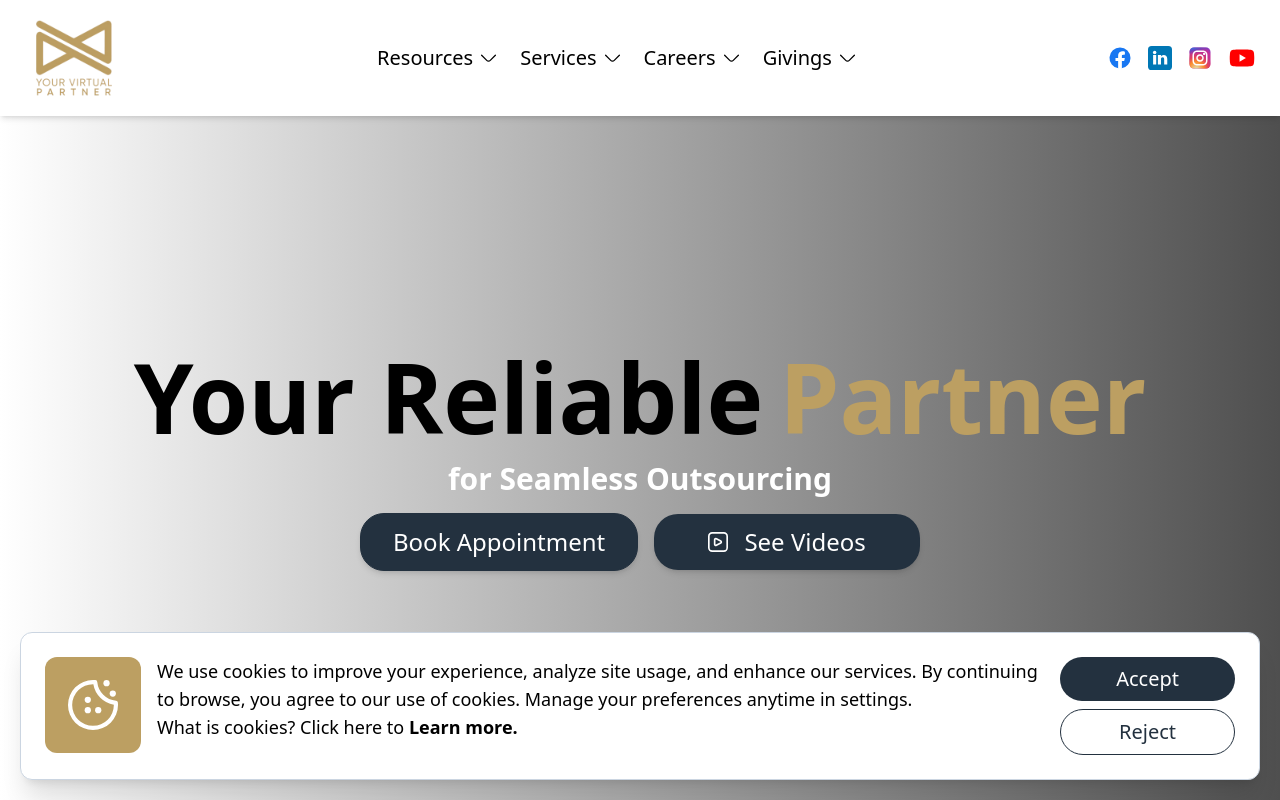
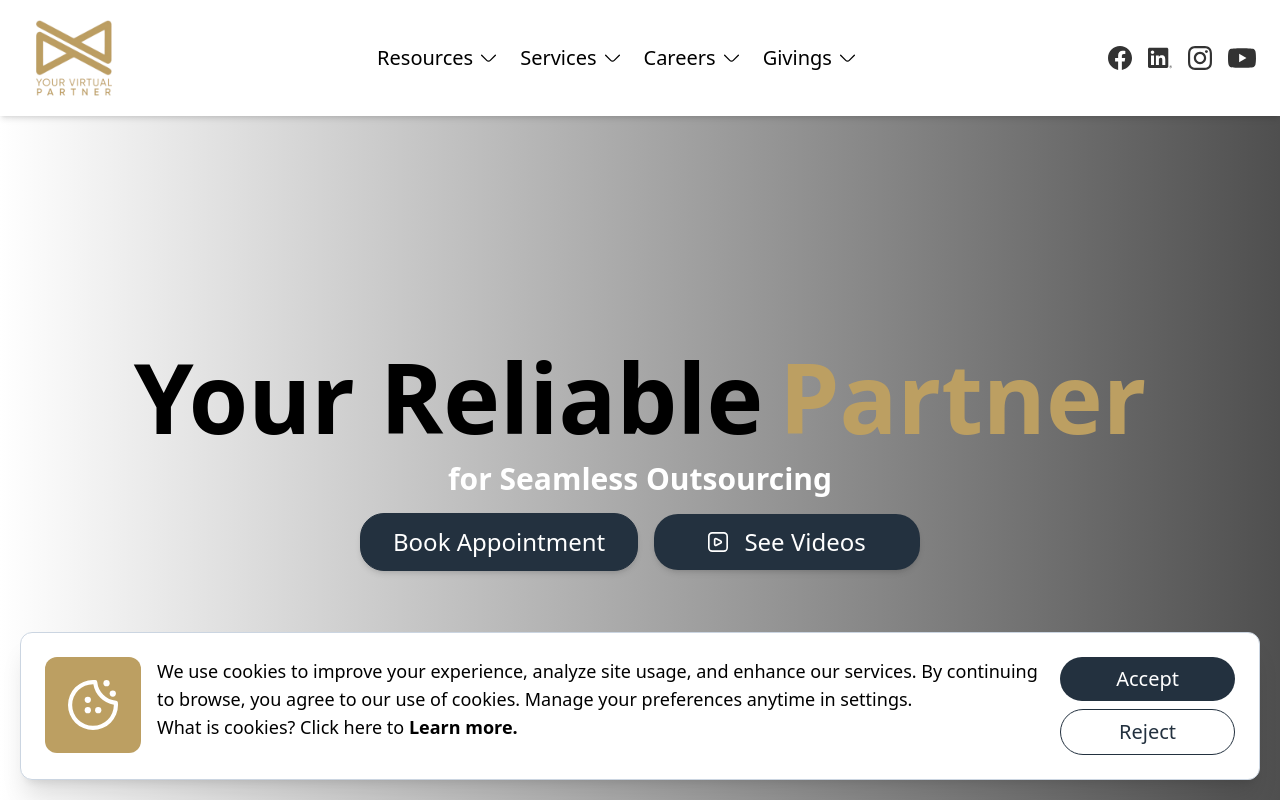
Before and after one commit to HelloJC24/yvp, a React (Vite) app: page /#/ in a window 1280 px wide. Shown: the top 800 px of the page. Built offline with nearby package versions, Linux system fonts and the light colour scheme.

Commit message:
new changes

```diff
--- a/src/App.jsx
+++ b/src/App.jsx
@@ -1,7 +1,7 @@
 import { BrowserRouter, Route, Routes } from "react-router-dom";
 import AboutUsScreen from "./screens/about";
 import ArticlesScreen from "./screens/articles";
-import CommingSoonScreen from "./screens/comming_soon";
+import ComingSoonScreen from "./screens/coming_soon";
 import ContactUsScreen from "./screens/contact";
 import HomeScreen from "./screens/home";
 
@@ -12,7 +12,7 @@ function App() {
         <Route path="/" element={<HomeScreen />} />
         <Route path="/about-us" element={<AboutUsScreen />} />
         <Route path="/contact-us" element={<ContactUsScreen />} />
-        <Route path="/comming-soon" element={<CommingSoonScreen />} />
+        <Route path="/coming-soon" element={<ComingSoonScreen />} />
         <Route path="/articles" element={<ArticlesScreen />} />
       </Routes>
     </BrowserRouter>
--- a/src/components/Header.jsx
+++ b/src/components/Header.jsx
@@ -14,7 +14,7 @@ const Header = () => {
   const navigate = useNavigate();
 
   return (
-    <div className="hidden w-full bg-white py-2 px-6 md:flex justify-between items-center sticky top-0 z-50 shadow-md">
+    <div className="hidden w-full bg-white py-2 px-6 md:flex justify-between items-center sticky top-0 z-10 shadow-md">
       <AppLogo size={100} onClick={() => navigate("/")} />
 
       <Navigation />
@@ -46,7 +46,7 @@ const Navigation = () => {
           onMouseLeave={handleMouseLeave}
           className=" flex gap-x-2 items-center cursor-pointer relative"
         >
-          <a className="text-xl" href="">
+          <a className="text-xl">
             <p className="hover:text-gold">Resources</p>
           </a>
           <ArrowChevronDownIcon size="15" />
@@ -62,19 +62,19 @@ const Navigation = () => {
           )}
         </li>
         <li className="flex gap-x-2 items-center cursor-pointer">
-          <a className="text-xl" href="">
+          <a className="text-xl" href="/coming-soon">
             <p className="hover:text-gold">Services</p>
           </a>
           <ArrowChevronDownIcon size="15" />
         </li>
         <li className="flex gap-x-2 items-center cursor-pointer">
-          <a className="text-xl" href="">
+          <a className="text-xl" href="/coming-soon">
             <p className="hover:text-gold">Careers</p>
           </a>
           <ArrowChevronDownIcon size="15" />
         </li>
         <li className="flex gap-x-2 items-center cursor-pointer">
-          <a className="text-xl" href="">
+          <a className="text-xl" href="/coming-soon">
             <p className="hover:text-gold">Givings</p>
           </a>
           <ArrowChevronDownIcon size="15" />
@@ -88,7 +88,7 @@ const Dropdown = () => {
   return (
     <ul className="dropdown-ul">
       <li className="flex gap-x-0 justify-between items-center">
-        <a href="">
+        <a href="/coming-soon">
           <p>Learning Centre</p>
         </a>
 
@@ -101,7 +101,7 @@ const Dropdown = () => {
         <ArrowRightIcon size="24" />
       </li>
       <li className="flex gap-x-0 justify-between items-center">
-        <a href="">
+        <a href="/coming-soon">
           <p>Careers</p>
         </a>
         <ArrowRightIcon size="24" />
@@ -116,17 +116,17 @@ const SocialIcon = () => {
       <ul className="flex gap-x-4 items-center">
         <li>
           <a href="https://www.facebook.com/profile.php?id=61569410633625">
-            <FacebookIcon size="24" />
+            <FacebookIcon size="24" fill="#333" />
           </a>
         </li>
         <li>
           <a href="https://www.aedin.com/in/your-virtual-partner-346724339/">
-            <LinkedInIcon size="24" />
+            <LinkedInIcon size="24" fill="#333" />
           </a>
         </li>
         <li>
           <a href="https://www.instagram.com/yourvirtualpartner.io/">
-            <InstagramIcon size="24" />
+            <InstagramIcon size="24" fill="#333" />
           </a>
         </li>
         <li>
@@ -134,7 +134,7 @@ const SocialIcon = () => {
             href="https://www.youtube.com/channel/UCyk_QxzhRlT2UdcIz2fRyOg"
             className="nav-a"
           >
-            <YoutubeIcon size="28" />
+            <YoutubeIcon size="28" fill="#333" />
           </a>
         </li>
       </ul>
--- a/src/components/Icons.jsx
+++ b/src/components/Icons.jsx
@@ -16,20 +16,19 @@ export const AppLogo = (props) => {
 export const FacebookIcon = (props) => {
   return (
     <svg
+      xmlns="http://www.w3.org/2000/svg"
+      version="1.1"
+      id="Capa_1"
+      x="0px"
+      y="0px"
+      viewBox="0 0 24 24"
+      fill={props.fill}
       width={props.size}
       height={props.size}
-      viewBox="0 0 16 16"
-      xmlns="http://www.w3.org/2000/svg"
-      fill="none"
     >
-      <path
-        fill="#1877F2"
-        d="M15 8a7 7 0 00-7-7 7 7 0 00-1.094 13.915v-4.892H5.13V8h1.777V6.458c0-1.754 1.045-2.724 2.644-2.724.766 0 1.567.137 1.567.137v1.723h-.883c-.87 0-1.14.54-1.14 1.093V8h1.941l-.31 2.023H9.094v4.892A7.001 7.001 0 0015 8z"
-      />
-      <path
-        fill="#ffffff"
-        d="M10.725 10.023L11.035 8H9.094V6.687c0-.553.27-1.093 1.14-1.093h.883V3.87s-.801-.137-1.567-.137c-1.6 0-2.644.97-2.644 2.724V8H5.13v2.023h1.777v4.892a7.037 7.037 0 002.188 0v-4.892h1.63z"
-      />
+      <g>
+        <path d="M24,12.073c0,5.989-4.394,10.954-10.13,11.855v-8.363h2.789l0.531-3.46H13.87V9.86c0-0.947,0.464-1.869,1.95-1.869h1.509   V5.045c0,0-1.37-0.234-2.679-0.234c-2.734,0-4.52,1.657-4.52,4.656v2.637H7.091v3.46h3.039v8.363C4.395,23.025,0,18.061,0,12.073   c0-6.627,5.373-12,12-12S24,5.445,24,12.073z" />
+      </g>
     </svg>
   );
 };
@@ -38,103 +37,51 @@ export const LinkedInIcon = (props) => {
   return (
     <svg
       xmlns="http://www.w3.org/2000/svg"
-      aria-label="LinkedIn"
-      role="img"
-      viewBox="0 0 512 512"
-      fill="#ffffff"
+      version="1.1"
+      id="Capa_1"
+      x="0px"
+      y="0px"
+      viewBox="0 0 24 24"
+      fill={props.fill}
       width={props.size}
       height={props.size}
     >
-      <rect width="512" height="512" rx="15%" fill="#0077b5" />
-      <circle cx="142" cy="138" r="37" />
-      <path stroke="#ffffff" strokeWidth="66" d="M244 194v198M142 194v198" />
-      <path d="M276 282c0-20 13-40 36-40 24 0 33 18 33 45v105h66V279c0-61-32-89-76-89-34 0-51 19-59 32" />
+      <g>
+        <path
+          id="Path_2525"
+          d="M23.002,21.584h0.227l-0.435-0.658l0,0c0.266,0,0.407-0.169,0.409-0.376c0-0.008,0-0.017-0.001-0.025   c0-0.282-0.17-0.417-0.519-0.417h-0.564v1.476h0.212v-0.643h0.261L23.002,21.584z M22.577,20.774h-0.246v-0.499h0.312   c0.161,0,0.345,0.026,0.345,0.237c0,0.242-0.186,0.262-0.412,0.262"
+        />
+        <path
+          id="Path_2520"
+          d="M17.291,19.073h-3.007v-4.709c0-1.123-0.02-2.568-1.564-2.568c-1.566,0-1.806,1.223-1.806,2.487v4.79H7.908   V9.389h2.887v1.323h0.04c0.589-1.006,1.683-1.607,2.848-1.564c3.048,0,3.609,2.005,3.609,4.612L17.291,19.073z M4.515,8.065   c-0.964,0-1.745-0.781-1.745-1.745c0-0.964,0.781-1.745,1.745-1.745c0.964,0,1.745,0.781,1.745,1.745   C6.26,7.284,5.479,8.065,4.515,8.065L4.515,8.065 M6.018,19.073h-3.01V9.389h3.01V19.073z M18.79,1.783H1.497   C0.68,1.774,0.01,2.429,0,3.246V20.61c0.01,0.818,0.68,1.473,1.497,1.464H18.79c0.819,0.01,1.492-0.645,1.503-1.464V3.245   c-0.012-0.819-0.685-1.474-1.503-1.463"
+        />
+        <path
+          id="Path_2526"
+          d="M22.603,19.451c-0.764,0.007-1.378,0.633-1.37,1.397c0.007,0.764,0.633,1.378,1.397,1.37   c0.764-0.007,1.378-0.633,1.37-1.397c-0.007-0.754-0.617-1.363-1.37-1.37H22.603 M22.635,22.059   c-0.67,0.011-1.254-0.522-1.265-1.192c-0.011-0.67,0.523-1.222,1.193-1.233c0.67-0.011,1.222,0.523,1.233,1.193   c0,0.007,0,0.013,0,0.02C23.81,21.502,23.29,22.045,22.635,22.059h-0.031"
+        />
+      </g>
     </svg>
   );
 };
 
 export const InstagramIcon = (props) => {
   return (
-    <svg width={props.size} height={props.size} viewBox="0 0 32 32" fill="none">
-      <rect
-        x="2"
-        y="2"
-        width="28"
-        height="28"
-        rx="6"
-        fill="url(#paint0_radial_87_7153)"
-      />
-      <rect
-        x="2"
-        y="2"
-        width="28"
-        height="28"
-        rx="6"
-        fill="url(#paint1_radial_87_7153)"
-      />
-      <rect
-        x="2"
-        y="2"
-        width="28"
-        height="28"
-        rx="6"
-        fill="url(#paint2_radial_87_7153)"
-      />
-      <path
-        d="M23 10.5C23 11.3284 22.3284 12 21.5 12C20.6716 12 20 11.3284 20 10.5C20 9.67157 20.6716 9 21.5 9C22.3284 9 23 9.67157 23 10.5Z"
-        fill="white"
-      />
-      <path
-        fillRule="evenodd"
-        clipRule="evenodd"
-        d="M16 21C18.7614 21 21 18.7614 21 16C21 13.2386 18.7614 11 16 11C13.2386 11 11 13.2386 11 16C11 18.7614 13.2386 21 16 21ZM16 19C17.6569 19 19 17.6569 19 16C19 14.3431 17.6569 13 16 13C14.3431 13 13 14.3431 13 16C13 17.6569 14.3431 19 16 19Z"
-        fill="white"
-      />
-      <path
-        fillRule="evenodd"
-        clipRule="evenodd"
-        d="M6 15.6C6 12.2397 6 10.5595 6.65396 9.27606C7.2292 8.14708 8.14708 7.2292 9.27606 6.65396C10.5595 6 12.2397 6 15.6 6H16.4C19.7603 6 21.4405 6 22.7239 6.65396C23.8529 7.2292 24.7708 8.14708 25.346 9.27606C26 10.5595 26 12.2397 26 15.6V16.4C26 19.7603 26 21.4405 25.346 22.7239C24.7708 23.8529 23.8529 24.7708 22.7239 25.346C21.4405 26 19.7603 26 16.4 26H15.6C12.2397 26 10.5595 26 9.27606 25.346C8.14708 24.7708 7.2292 23.8529 6.65396 22.7239C6 21.4405 6 19.7603 6 16.4V15.6ZM15.6 8H16.4C18.1132 8 19.2777 8.00156 20.1779 8.0751C21.0548 8.14674 21.5032 8.27659 21.816 8.43597C22.5686 8.81947 23.1805 9.43139 23.564 10.184C23.7234 10.4968 23.8533 10.9452 23.9249 11.8221C23.9984 12.7223 24 13.8868 24 15.6V16.4C24 18.1132 23.9984 19.2777 23.9249 20.1779C23.8533 21.0548 23.7234 21.5032 23.564 21.816C23.1805 22.5686 22.5686 23.1805 21.816 23.564C21.5032 23.7234 21.0548 23.8533 20.1779 23.9249C19.2777 23.9984 18.1132 24 16.4 24H15.6C13.8868 24 12.7223 23.9984 11.8221 23.9249C10.9452 23.8533 10.4968 23.7234 10.184 23.564C9.43139 23.1805 8.81947 22.5686 8.43597 21.816C8.27659 21.5032 8.14674 21.0548 8.0751 20.1779C8.00156 19.2777 8 18.1132 8 16.4V15.6C8 13.8868 8.00156 12.7223 8.0751 11.8221C8.14674 10.9452 8.27659 10.4968 8.43597 10.184C8.81947 9.43139 9.43139 8.81947 10.184 8.43597C10.4968 8.27659 10.9452 8.14674 11.8221 8.0751C12.7223 8.00156 13.8868 8 15.6 8Z"
-        fill="white"
-      />
-      <defs>
-        <radialGradient
-          id="paint0_radial_87_7153"
-          cx="0"
-          cy="0"
-          r="1"
-          gradientUnits="userSpaceOnUse"
-          gradientTransform="translate(12 23) rotate(-55.3758) scale(25.5196)"
-        >
-          <stop stopColor="#B13589" />
-          <stop offset="0.79309" stopColor="#C62F94" />
-          <stop offset="1" stopColor="#8A3AC8" />
-        </radialGradient>
-        <radialGradient
-          id="paint1_radial_87_7153"
-          cx="0"
-          cy="0"
-          r="1"
-          gradientUnits="userSpaceOnUse"
-          gradientTransform="translate(11 31) rotate(-65.1363) scale(22.5942)"
-        >
-          <stop stopColor="#E0E8B7" />
-          <stop offset="0.444662" stopColor="#FB8A2E" />
-          <stop offset="0.71474" stopColor="#E2425C" />
-          <stop offset="1" stopColor="#E2425C" stopOpacity="0" />
-        </radialGradient>
-        <radialGradient
-          id="paint2_radial_87_7153"
-          cx="0"
-          cy="0"
-          r="1"
-          gradientUnits="userSpaceOnUse"
-          gradientTransform="translate(0.500002 3) rotate(-8.1301) scale(38.8909 8.31836)"
-        >
-          <stop offset="0.156701" stopColor="#406ADC" />
-          <stop offset="0.467799" stopColor="#6A45BE" />
-          <stop offset="1" stopColor="#6A45BE" stopOpacity="0" />
-        </radialGradient>
-      </defs>
+    <svg
+      xmlns="http://www.w3.org/2000/svg"
+      version="1.1"
+      id="Capa_1"
+      x="0px"
+      y="0px"
+      viewBox="0 0 24 24"
+      fill={props.fill}
+      width={props.size}
+      height={props.size}
+    >
+      <g>
+        <path d="M12,2.162c3.204,0,3.584,0.012,4.849,0.07c1.308,0.06,2.655,0.358,3.608,1.311c0.962,0.962,1.251,2.296,1.311,3.608   c0.058,1.265,0.07,1.645,0.07,4.849c0,3.204-0.012,3.584-0.07,4.849c-0.059,1.301-0.364,2.661-1.311,3.608   c-0.962,0.962-2.295,1.251-3.608,1.311c-1.265,0.058-1.645,0.07-4.849,0.07s-3.584-0.012-4.849-0.07   c-1.291-0.059-2.669-0.371-3.608-1.311c-0.957-0.957-1.251-2.304-1.311-3.608c-0.058-1.265-0.07-1.645-0.07-4.849   c0-3.204,0.012-3.584,0.07-4.849c0.059-1.296,0.367-2.664,1.311-3.608c0.96-0.96,2.299-1.251,3.608-1.311   C8.416,2.174,8.796,2.162,12,2.162 M12,0C8.741,0,8.332,0.014,7.052,0.072C5.197,0.157,3.355,0.673,2.014,2.014   C0.668,3.36,0.157,5.198,0.072,7.052C0.014,8.332,0,8.741,0,12c0,3.259,0.014,3.668,0.072,4.948c0.085,1.853,0.603,3.7,1.942,5.038   c1.345,1.345,3.186,1.857,5.038,1.942C8.332,23.986,8.741,24,12,24c3.259,0,3.668-0.014,4.948-0.072   c1.854-0.085,3.698-0.602,5.038-1.942c1.347-1.347,1.857-3.184,1.942-5.038C23.986,15.668,24,15.259,24,12   c0-3.259-0.014-3.668-0.072-4.948c-0.085-1.855-0.602-3.698-1.942-5.038c-1.343-1.343-3.189-1.858-5.038-1.942   C15.668,0.014,15.259,0,12,0z" />
+        <path d="M12,5.838c-3.403,0-6.162,2.759-6.162,6.162c0,3.403,2.759,6.162,6.162,6.162s6.162-2.759,6.162-6.162   C18.162,8.597,15.403,5.838,12,5.838z M12,16c-2.209,0-4-1.791-4-4s1.791-4,4-4s4,1.791,4,4S14.209,16,12,16z" />
+        <circle cx="18.406" cy="5.594" r="1.44" />
+      </g>
     </svg>
   );
 };
@@ -142,17 +89,19 @@ export const InstagramIcon = (props) => {
 export const YoutubeIcon = (props) => {
   return (
     <svg
+      xmlns="http://www.w3.org/2000/svg"
+      version="1.1"
+      id="Capa_1"
+      x="0px"
+      y="0px"
+      viewBox="0 0 24 24"
+      fill={props.fill}
       width={props.size}
       height={props.size}
-      viewBox="0 0 16 16"
-      xmlns="http://www.w3.org/2000/svg"
-      fill="none"
     >
-      <path
-        fill="red"
-        d="M14.712 4.633a1.754 1.754 0 00-1.234-1.234C12.382 3.11 8 3.11 8 3.11s-4.382 0-5.478.289c-.6.161-1.072.634-1.234 1.234C1 5.728 1 8 1 8s0 2.283.288 3.367c.162.6.635 1.073 1.234 1.234C3.618 12.89 8 12.89 8 12.89s4.382 0 5.478-.289a1.754 1.754 0 001.234-1.234C15 10.272 15 8 15 8s0-2.272-.288-3.367z"
-      />
-      <path fill="#ffffff" d="M6.593 10.11l3.644-2.098-3.644-2.11v4.208z" />
+      <g id="XMLID_184_">
+        <path d="M23.498,6.186c-0.276-1.039-1.089-1.858-2.122-2.136C19.505,3.546,12,3.546,12,3.546s-7.505,0-9.377,0.504   C1.591,4.328,0.778,5.146,0.502,6.186C0,8.07,0,12,0,12s0,3.93,0.502,5.814c0.276,1.039,1.089,1.858,2.122,2.136   C4.495,20.454,12,20.454,12,20.454s7.505,0,9.377-0.504c1.032-0.278,1.845-1.096,2.122-2.136C24,15.93,24,12,24,12   S24,8.07,23.498,6.186z M9.546,15.569V8.431L15.818,12L9.546,15.569z" />
+      </g>
     </svg>
   );
 };
@@ -237,3 +186,18 @@ export const MapMarkerIcon = (props) => {
     </svg>
   );
 };
+
+export const CloseIcon = (props) => {
+  return (
+    <svg
+      xmlns="http://www.w3.org/2000/svg"
+      id="Outline"
+      viewBox="0 0 24 24"
+      fill={props.fill}
+      width={props.size}
+      height={props.size}
+    >
+      <path d="M23.707.293h0a1,1,0,0,0-1.414,0L12,10.586,1.707.293a1,1,0,0,0-1.414,0h0a1,1,0,0,0,0,1.414L10.586,12,.293,22.293a1,1,0,0,0,0,1.414h0a1,1,0,0,0,1.414,0L12,13.414,22.293,23.707a1,1,0,0,0,1.414,0h0a1,1,0,0,0,0-1.414L13.414,12,23.707,1.707A1,1,0,0,0,23.707.293Z" />
+    </svg>
+  );
+};
--- a/src/screens/comming_soon.jsx
+++ b/src/screens/coming_soon.jsx
@@ -4,12 +4,12 @@ import Footer from "../components/Footer";
 import Header from "../components/Header";
 import StartConversation from "../components/StartConversation";
 import TitlteBar from "../components/TitlteBar";
-const CommingSoonScreen = () => {
+const ComingSoonScreen = () => {
   return (
     <div className="w-full h-full bg-white">
       <Header />
 
-      <TitlteBar title="Comming soon" />
+      <TitlteBar title="Coming soon" />
 
       <main className="w-full p-20">
         <UnderDevelopment />
@@ -37,4 +37,4 @@ const UnderDevelopment = () => {
   );
 };
 
-export default CommingSoonScreen;
+export default ComingSoonScreen;
```
Also changed, not shown: src/components/Footer.jsx (+6 -6 lines), src/components/StartConversation.jsx (+10 -1 lines), src/index.css (+8 -0 lines), src/screens/about.jsx (+69 -3 lines), src/screens/home.jsx (+10 -1 lines).
